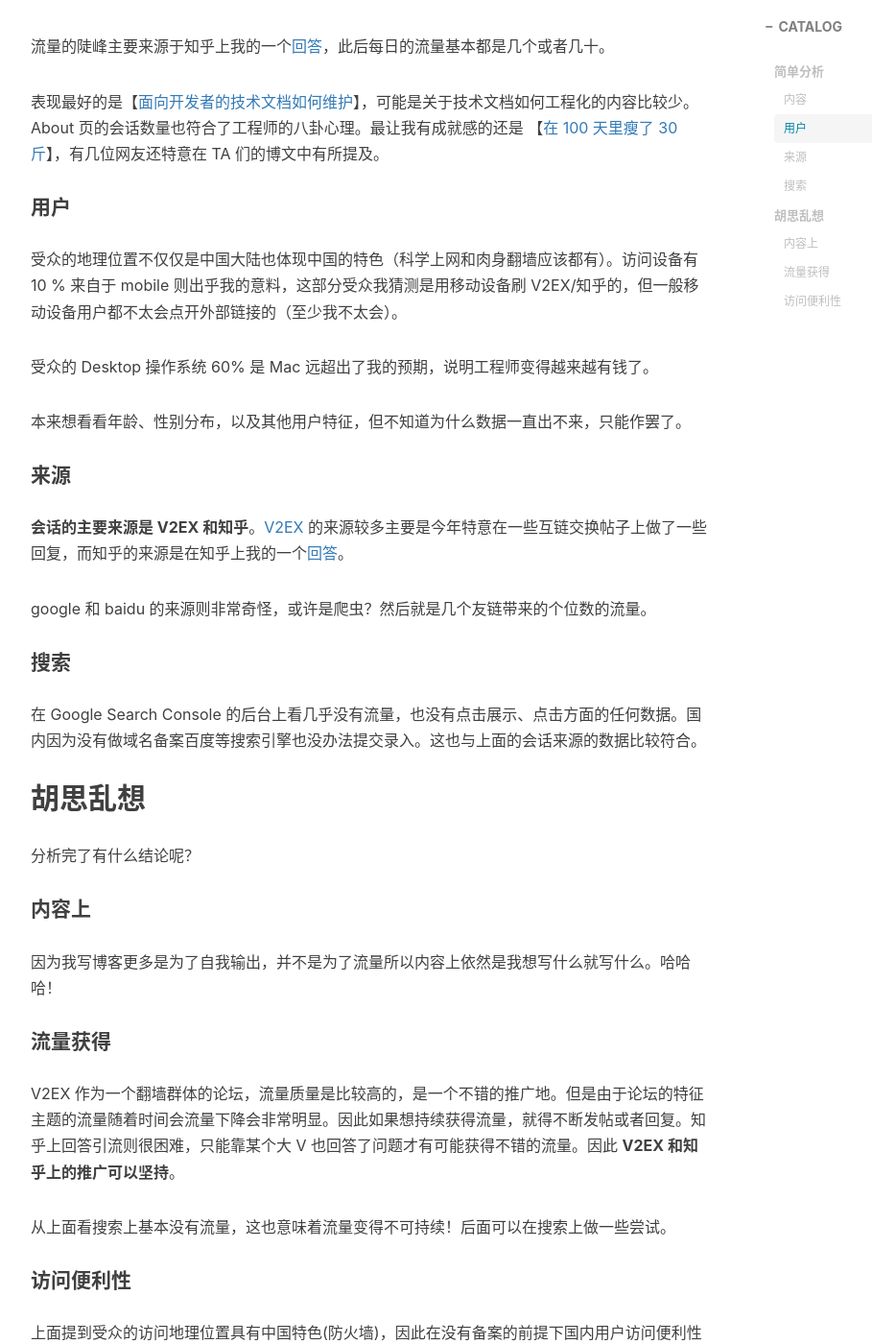
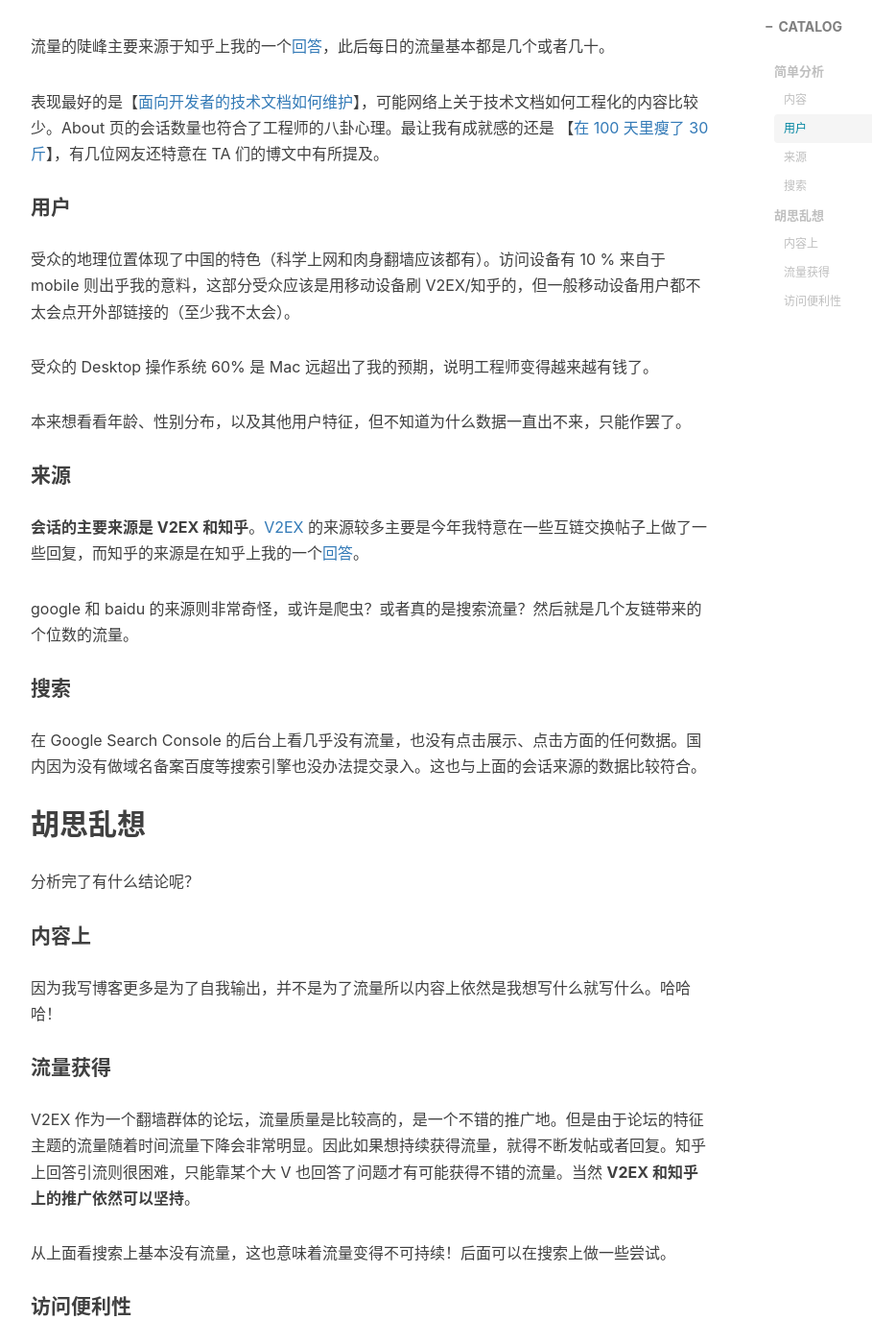
Before and after one commit to linnaname/linnaname.github.io, a Jekyll site: the page built from _posts/2023-12-24-blog-data-analysis-2023.md, in a window 1280 px wide and 1400 px high, scrolled down 3009 px. Shown: the whole window at 96% size, without its empty margins (233-1142 px from the left). Built offline with Jekyll 4.4.1, drawn with Linux system fonts in a browser that asks for light colours; nearby versions of some CDN libraries; comment, search, counter and statistics services are not loaded; some of the changed text lies outside the part shown.

Commit message:
Update 2023-12-24-blog-data-analysis-2023.md

```diff
--- a/_posts/2023-12-24-blog-data-analysis-2023.md
+++ b/_posts/2023-12-24-blog-data-analysis-2023.md
@@ -16,10 +16,10 @@
 ---
 
 
-**没有目的的数据分析是没有意义的**。过去几年我写博客并没有太多的目的，这也导致很难坚持下来。今年尝试去做一些改变，也是为了能够更好地坚持下去。做博客的数据分析一是好奇与有趣，更重要的是内容、推广方式、受众有一些概念和启发，也可以获得一些动力。
+**没有目的的数据分析是没有意义的**。过去几年我写博客并没有太多的目的，这也导致很难坚持下来。今年尝试去做一些改变，也是为了能够更好地坚持下去。对博客的访问数据做分析一方面是好奇与有趣，更重要的是对内容质量、推广方式、受众特征有一些概念和启发。
 
 
-[《2022 年总结》]((https://www.linnana.me/2023/01/02/2022_overview/#%E4%B8%8B%E4%B8%80%E5%B9%B4))中对 2023 年的计划中有一项是“完成至少 6 篇博客”,这一目标完成的还算不错。 7 月份更换了[新的博客主题](https://github.com/qiubaiying/qiubaiying.github.io)后顺便把数据 Google Analytics 加上了。9 月份把 Github Pages 的域名 CNAME 到了之前一直使用的 [linnana.me](https://www.linnana.me),又对博客的访问速度和性能做了简单的[测试](https://www.zhihu.com/pin/1692851049566867456)。10 月份简单学习了如何使用 Google Looker Studio，于是在年底有了如下图的数据报告。
+[《2022 年总结》]((https://www.linnana.me/2023/01/02/2022_overview/#%E4%B8%8B%E4%B8%80%E5%B9%B4))中对 2023 年的计划中有一项是【完成至少 6 篇博客】,这一目标今年完成得还算不错。 7 月份更换了[新的博客主题](https://github.com/qiubaiying/qiubaiying.github.io)后顺便把 Google Analytics 加上了。9 月份把 Github Pages 的域名 CNAME 到了之前一直使用的 [linnana.me](https://www.linnana.me),又对博客的访问速度和性能做了简单[测试](https://www.zhihu.com/pin/1692851049566867456)。10 月份简单学习了如何使用 Google Looker Studio，于是在年底有了如下图的数据报告。
 
 ![](https://www.linnana.me/img/blog/summarize/2023-12-24-02.png)
 
@@ -49,13 +49,13 @@
 流量的陡峰主要来源于知乎上我的一个[回答](https://www.zhihu.com/question/624981182/answer/3240883345)，此后每日的流量基本都是几个或者几十。
 
 
-表现最好的是【[面向开发者的技术文档如何维护](https://www.linnana.me/2023/09/28/writing-dev-doc)】，可能是关于技术文档如何工程化的内容比较少。About 页的会话数量也符合了工程师的八卦心理。最让我有成就感的还是 【[在 100 天里瘦了 30 斤](https://www.linnana.me/2023/09/20/Life-how_to_lose_wegiht)】，有几位网友还特意在 TA 们的博文中有所提及。
+表现最好的是【[面向开发者的技术文档如何维护](https://www.linnana.me/2023/09/28/writing-dev-doc)】，可能网络上关于技术文档如何工程化的内容比较少。About 页的会话数量也符合了工程师的八卦心理。最让我有成就感的还是 【[在 100 天里瘦了 30 斤](https://www.linnana.me/2023/09/20/Life-how_to_lose_wegiht)】，有几位网友还特意在 TA 们的博文中有所提及。
 
 
 
 #### 用户
 
-受众的地理位置不仅仅是中国大陆也体现中国的特色（科学上网和肉身翻墙应该都有）。访问设备有 10 % 来自于 mobile 则出乎我的意料，这部分受众我猜测是用移动设备刷 V2EX/知乎的，但一般移动设备用户都不太会点开外部链接的（至少我不太会）。
+受众的地理位置体现了中国的特色（科学上网和肉身翻墙应该都有）。访问设备有 10 % 来自于 mobile 则出乎我的意料，这部分受众应该是用移动设备刷 V2EX/知乎的，但一般移动设备用户都不太会点开外部链接的（至少我不太会）。
 
 受众的 Desktop 操作系统 60% 是 Mac 远超出了我的预期，说明工程师变得越来越有钱了。
 
@@ -63,9 +63,9 @@
 
 #### 来源
 
-**会话的主要来源是 V2EX 和知乎**。[V2EX](v2ex.com) 的来源较多主要是今年特意在一些互链交换帖子上做了一些回复，而知乎的来源是在知乎上我的一个[回答](https://www.zhihu.com/question/624981182/answer/3240883345)。
+**会话的主要来源是 V2EX 和知乎**。[V2EX](v2ex.com) 的来源较多主要是今年我特意在一些互链交换帖子上做了一些回复，而知乎的来源是在知乎上我的一个[回答](https://www.zhihu.com/question/624981182/answer/3240883345)。
 
-google 和 baidu 的来源则非常奇怪，或许是爬虫？然后就是几个友链带来的个位数的流量。
+google 和 baidu 的来源则非常奇怪，或许是爬虫？或者真的是搜索流量？然后就是几个友链带来的个位数的流量。
 
 #### 搜索
 
@@ -80,11 +80,11 @@
 因为我写博客更多是为了自我输出，并不是为了流量所以内容上依然是我想写什么就写什么。哈哈哈！
 
 #### 流量获得
-V2EX 作为一个翻墙群体的论坛，流量质量是比较高的，是一个不错的推广地。但是由于论坛的特征主题的流量随着时间会流量下降会非常明显。因此如果想持续获得流量，就得不断发帖或者回复。知乎上回答引流则很困难，只能靠某个大 V 也回答了问题才有可能获得不错的流量。因此 **V2EX 和知乎上的推广可以坚持**。
+V2EX 作为一个翻墙群体的论坛，流量质量是比较高的，是一个不错的推广地。但是由于论坛的特征主题的流量随着时间流量下降会非常明显。因此如果想持续获得流量，就得不断发帖或者回复。知乎上回答引流则很困难，只能靠某个大 V 也回答了问题才有可能获得不错的流量。当然 **V2EX 和知乎上的推广依然可以坚持**。
 
 从上面看搜索上基本没有流量，这也意味着流量变得不可持续！后面可以在搜索上做一些尝试。
 
 
 #### 访问便利性
 
-上面提到受众的访问地理位置具有中国特色(防火墙)，因此在没有备案的前提下国内用户访问便利性会受到很大的影响，不少用户由于访问速度的问题只是打开了首页但是没有浏览具体内容就离开了（这个开头有提到做过性能测试）。后面可以尝试做备案？或者内容静态化优化。
+上面提到受众的访问地理位置具有中国特色(墙)，因此在没有备案的前提下国内用户访问便利性会受到很大的影响，不少用户由于访问速度的问题只是打开了首页但是没有浏览具体内容就离开了（这个开头有提到做过性能测试）。后面可以尝试做备案？或者内容静态化等。
```
